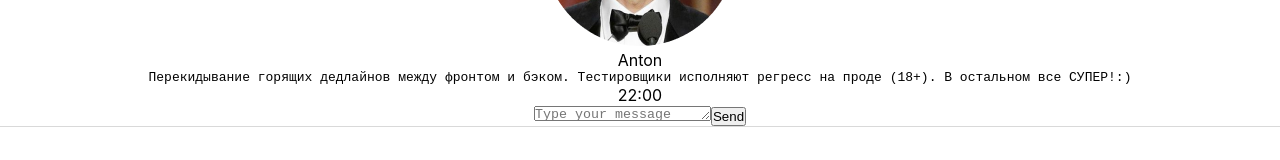
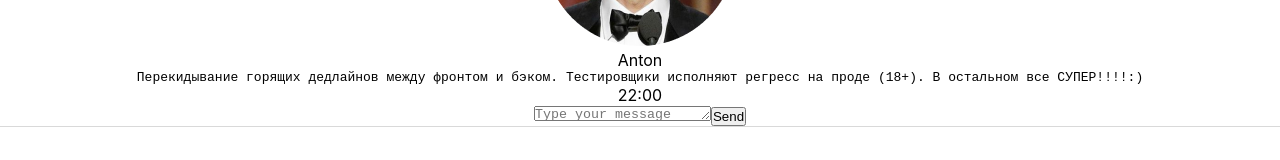
Before and after one commit to Kirillz8/hws2-master, a React (Create React App) app: page / in a window 1280 px wide. Shown: the part 280-440 px from the top of the page. Built offline with nearby package versions, Linux system fonts and the light colour scheme.

Commit message:
Second commit

```diff
--- a/src/s2-homeworks/hw01/HW1.tsx
+++ b/src/s2-homeworks/hw01/HW1.tsx
@@ -45,7 +45,7 @@ export const friendMessage0: MessageType = {
         name: 'Anton', // можно менять
     },
     message: {
-        text: 'Перекидывание горящих дедлайнов между фронтом и бэком. Тестировщики исполняют регресс на проде (18+). В остальном все СУПЕР!:)', // можно менять
+        text: 'Перекидывание горящих дедлайнов между фронтом и бэком. Тестировщики исполняют регресс на проде (18+). В остальном все СУПЕР!!!!:)', // можно менять
         time: '22:00', // можно менять
     },
 }
```
